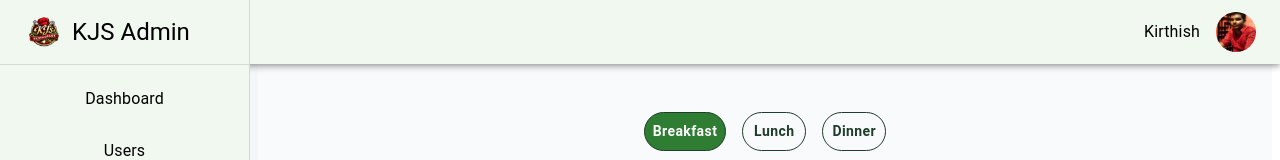
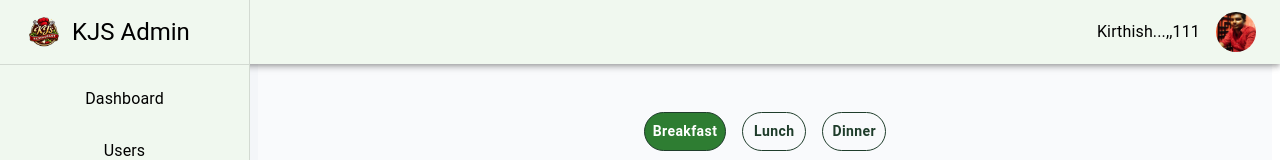
Before and after one commit to kirthish02/Admin_Panal, a React (Vite) app: page /menu in a window 1280 px wide. Shown: the top 160 px of the page. Built offline with nearby package versions, Linux system fonts and the light colour scheme.

Commit message:
initial commit

```diff
--- a/src/components/Navbar.jsx
+++ b/src/components/Navbar.jsx
@@ -17,7 +17,7 @@ function Navbar() {
       }}
     >
       <Toolbar sx={{ display: "flex", justifyContent: "flex-end", gap: 2 }}>
-        <Typography>Kirthish</Typography>
+        <Typography>Kirthish...,,111</Typography>
 
         <Box>
           <Avatar src={userImg} sx={{ width: 40, height: 40 }} />
```
